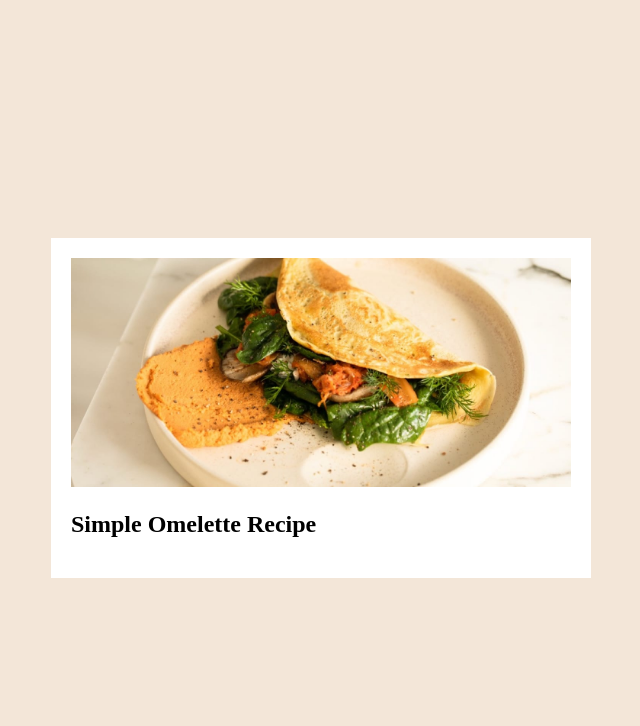
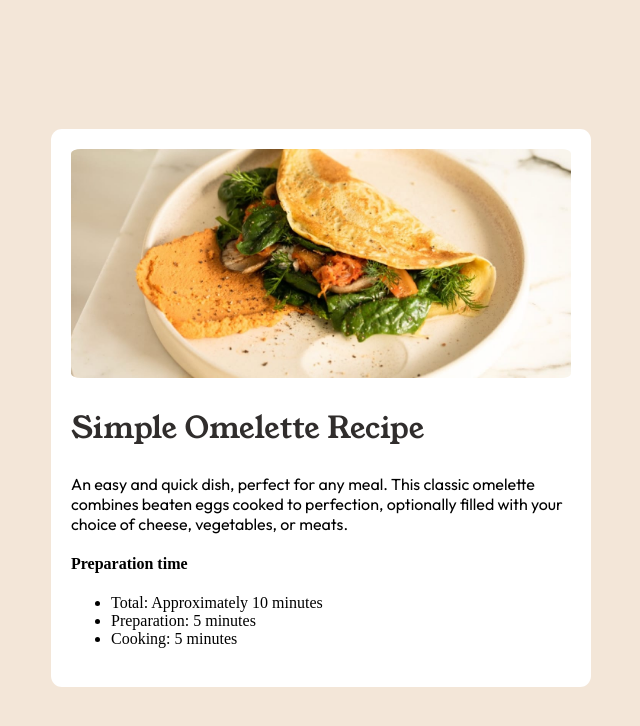
Before and after one commit to swidtech/recipe-page, a plain HTML site: page index.html in a window 1280 px wide. Shown: the whole page, without its empty margins (319-959 px from the left). Drawn offline with Linux system fonts and the light colour scheme.

Commit message:
add some contents

```diff
--- a/index.html
+++ b/index.html
@@ -6,6 +6,12 @@
 
   <link rel="icon" type="image/png" sizes="32x32" href="./assets/images/favicon-32x32.png">
   <link rel="stylesheet" href="style.css">
+  <link rel="preconnect" href="https://fonts.googleapis.com">
+  <link rel="preconnect" href="https://fonts.gstatic.com" crossorigin>
+  <link href="https://fonts.googleapis.com/css2?family=Young+Serif&display=swap" rel="stylesheet">
+  <link rel="preconnect" href="https://fonts.googleapis.com">
+  <link rel="preconnect" href="https://fonts.gstatic.com" crossorigin>
+  <link href="https://fonts.googleapis.com/css2?family=Outfit:wght@100..900&display=swap" rel="stylesheet">
 
   <title>Frontend Mentor | Recipe page</title>
 
@@ -18,10 +24,44 @@
 <body>
 
   <div class="container">
+
     <div class="img-container">
       <img src="./assets/images/image-omelette.jpeg" alt="">
     </div>
-    <h2>Simple Omelette Recipe</h2>
+
+    <div class="first-content">
+      <h2>Simple Omelette Recipe</h2>
+      <p>
+        An easy and quick dish, perfect for any meal. This classic omelette combines beaten eggs cooked
+        to perfection, optionally filled with your choice of cheese, vegetables, or meats.
+      </p>
+    </div>
+
+    <div class="second-content">
+      <h4>Preparation time</h4>
+      <ul>
+        <li>Total: Approximately 10 minutes</li>
+        <li>Preparation: 5 minutes</li>
+        <li>Cooking: 5 minutes</li>
+      </ul>
+    </div>
+
+    <div class="third-content">
+      <h3></h3>
+    </div>
+
+    <div class="fourth-content">
+
+    </div>
+
+    <div class="fifth-content">
+
+    </div>
+
+    <div class="sixth-content">
+
+    </div>
+
   </div>
 
 
@@ -29,30 +69,7 @@
 
 
 
-
-
-
-
-
-
-
-
-
-
-
-
-
-
-  <!-- An easy and quick dish, perfect for any meal. This classic omelette combines beaten eggs cooked
-  to perfection, optionally filled with your choice of cheese, vegetables, or meats.
-
-  Preparation time
-
-  Total: Approximately 10 minutes
-  Preparation: 5 minutes
-  Cooking: 5 minutes
-
-  Ingredients
+  <!--
 
   2-3 large eggs
   Salt, to taste
--- a/style.css
+++ b/style.css
@@ -14,15 +14,42 @@ body {
     align-items: center;
     justify-content: center;
     min-height: 100vh;
-    background-color: var(--Eggshell)
+    background-color: var(--Eggshell);
 }
 
 .container {
     background-color: var(--White);
     max-width: 500px;
     padding: 20px;
+    border-radius: 2%;
 }
 
 .img-container img {
     width: 100%;
+    border-radius: 2%;
 }
+
+.first-content h2 {
+    color: var(--DarkCharcoal);
+    font-family: "Young Serif", serif;
+    font-weight: 400;
+    font-style: normal;
+    font-size: 30px;
+}
+
+.first-content p {
+    font-size: 16px;
+    font-family: "Outfit", sans-serif;
+}
+
+
+
+
+
+/*
+.outfit-<uniquifier> {
+  font-family: "Outfit", sans-serif;
+  font-optical-sizing: auto;
+  font-weight: <weight>;
+  font-style: normal;
+} */
```
